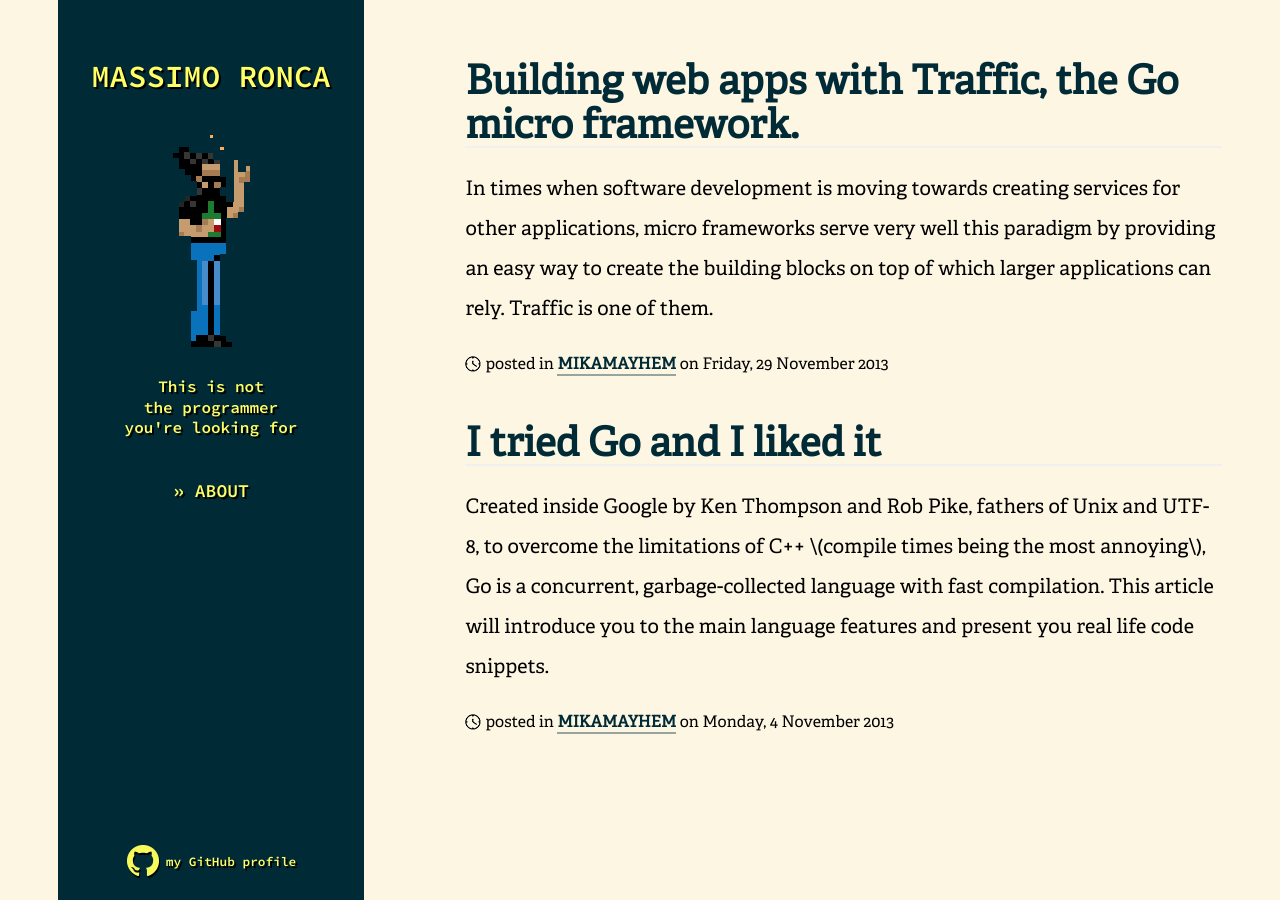
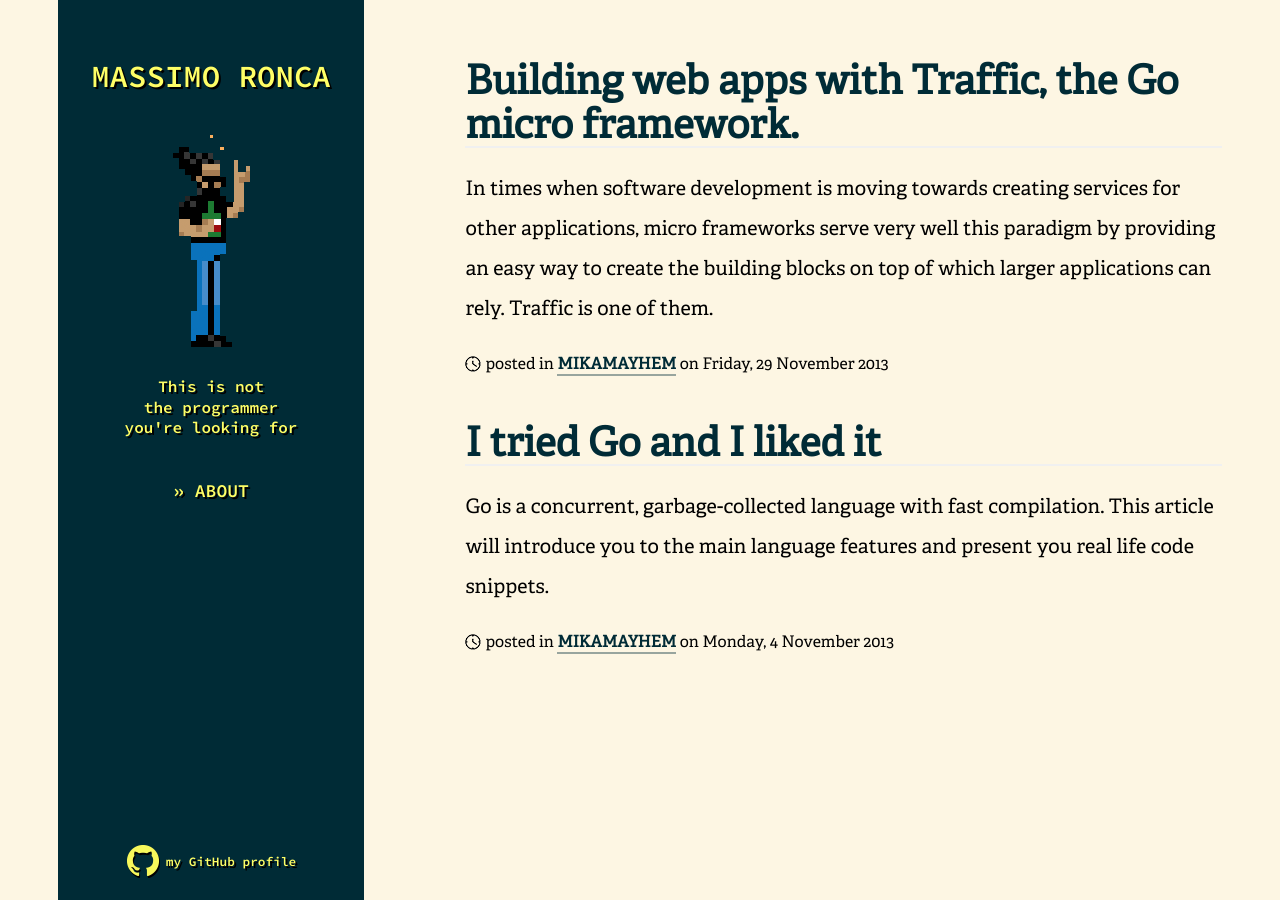
Before and after one commit to Laesod/massimoronca.it, a Jekyll site: the page built from index.html, in a window 1280 px wide. Built offline with Jekyll 4.4.1, drawn with Linux system fonts in a browser that asks for light colours; Markdown is read by kramdown in place of the engine named in the settings.

Commit message:
fix excerpt try #2

```diff
--- a/_posts/2013-11-04-go-introduction.md
+++ b/_posts/2013-11-04-go-introduction.md
@@ -1,7 +1,7 @@
 ---
 layout: post
 title: I tried Go and I liked it
-excerpt: Created inside Google by Ken Thompson and Rob Pike, fathers of Unix and UTF-8, to overcome the limitations of C++ \(compile times being the most annoying\), Go is a concurrent, garbage-collected language with fast compilation. This article will introduce you to the main language features and present you real life code snippets.
+excerpt: Go is a concurrent, garbage-collected language with fast compilation. This article will introduce you to the main language features and present you real life code snippets.
 source-name: MIKAMAYHEM
 source-url: http://dev.mikamai.com/post/65984358855/i-tried-go-and-i-liked-it
 ---
```
